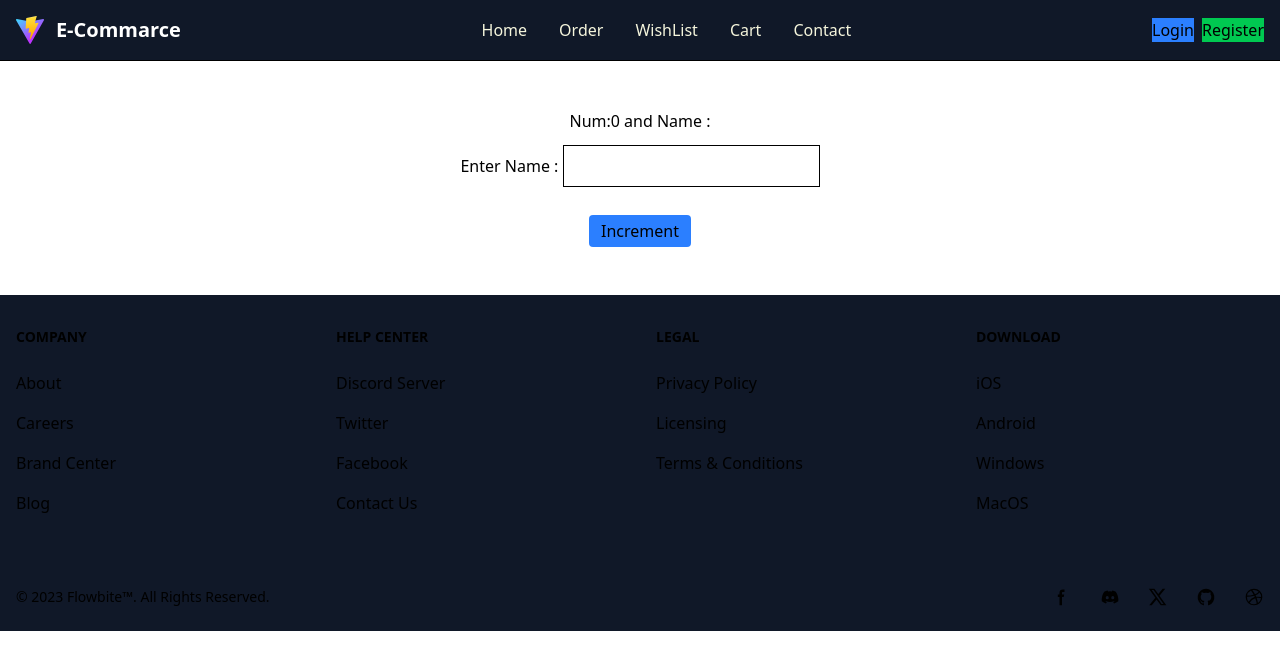
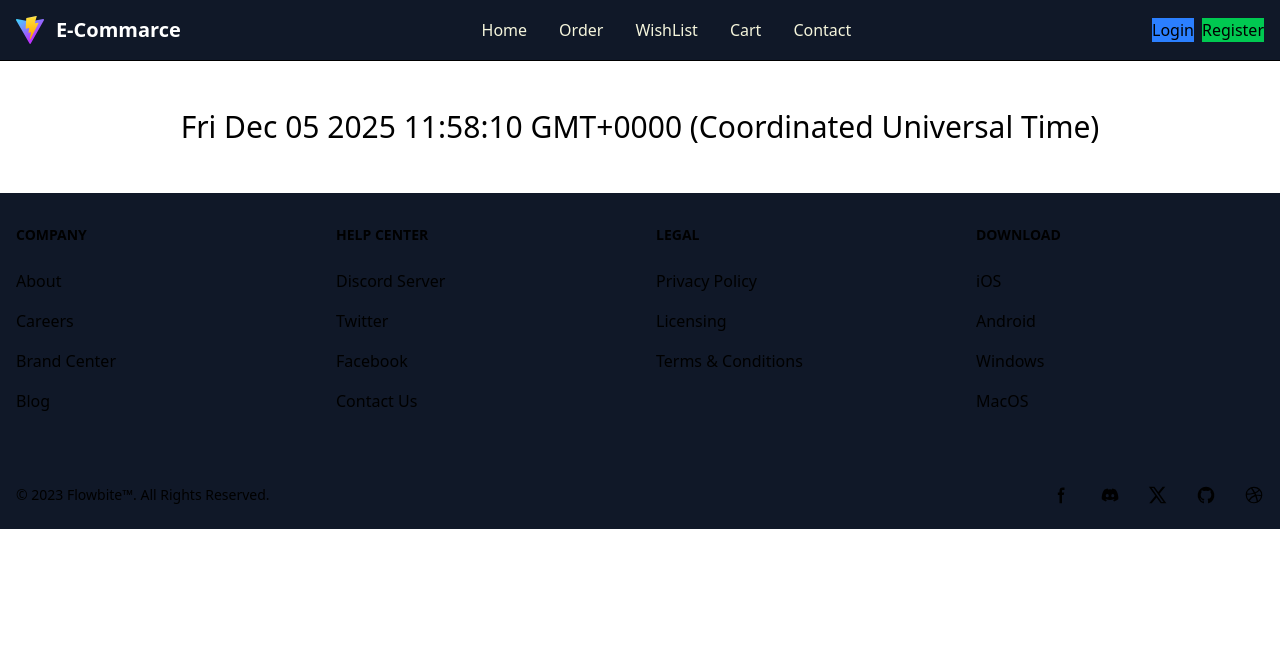
Before and after one commit to ABhismart098/e-commarce-, a React (Vite) app: page /learnui in a window 1280 px wide. Shown: the top 670 px of the page. Built offline with nearby package versions, Linux system fonts and the light colour scheme.

Commit message:
use Effect

```diff
--- a/src/Components/LearnUI.jsx
+++ b/src/Components/LearnUI.jsx
@@ -1,21 +1,34 @@
 import { useEffect, useState } from "react"
 
 const LearnUI = () => {
-    const [num, setnum] = useState(0);
-    const [name, setname] = useState("");
+    // const [num, setnum] = useState(0);
+    // const [name, setname] = useState("");
+    const [date, setdate] = useState(new Date());
 
 
-    useEffect(()=>{
-        console.log("component Re-render")
-    }, [])
+    // useEffect(()=>{
+    //     console.log("component Re-render")
+    // }, [])
+
+    useEffect(() =>{
+      setInterval(()=>{
+        let date = new Date();
+        console.log(date);
+        setdate(date);
+
+      },1000)
+    },[])
   return (
     <div className="my-12 text-center">
-        <h1 className="3xl">Num:{num} and Name : {name} </h1>
-        Enter Name : <input type="text" className="border my-3"
-        onChange={(e) => setname(e.target.value)} /> <br />
-        <button className="btn btn-primary mt-4"
-        onClick={()=> setnum(num+1)}>Increment</button>
-    </div>
+      <h1 className="text-3xl">{date.toString()}</h1>
+      </div>
+    // <div className="my-12 text-center">
+    //     <h1 className="3xl">Num:{num} and Name : {name} </h1>
+    //     Enter Name : <input type="text" className="border my-3"
+    //     onChange={(e) => setname(e.target.value)} /> <br />
+    //     <button className="btn btn-primary mt-4"
+    //     onClick={()=> setnum(num+1)}>Increment</button>
+    // </div>
   )
 }
 
```
